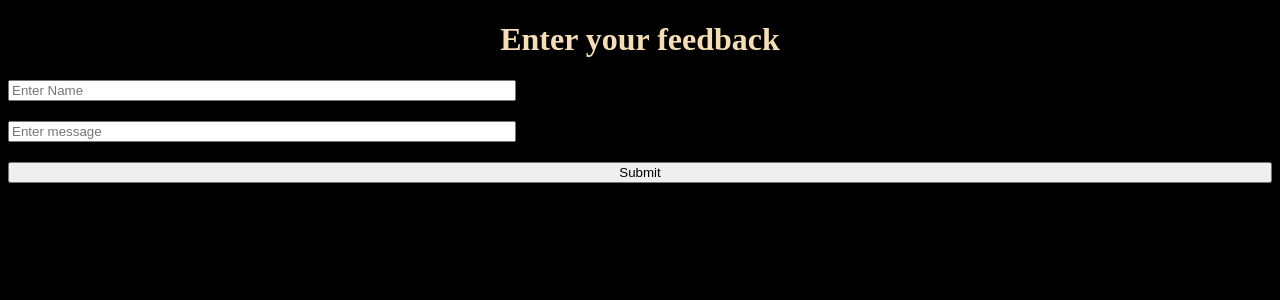
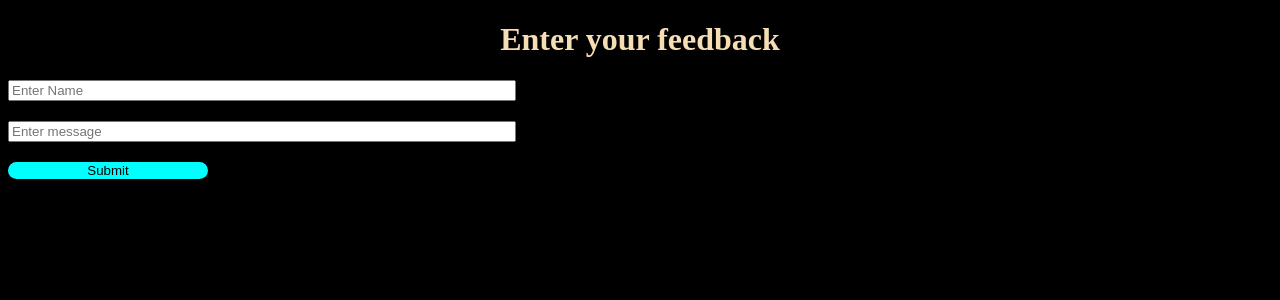
Before and after one commit to harshalpatil2809/Flask-TODOAPP, a Flask app: page / in a window 1280 px wide. Shown: the top 300 px of the page. Run offline with Flask 3, Linux system fonts and the light colour scheme.

Commit message:
second commit

```diff
--- a/static/style.css
+++ b/static/style.css
@@ -16,3 +16,9 @@ input{
     width: 500px;
     height: auto;
 }
+button{
+    width: 200px;
+    background-color: aqua;
+    border: none;
+    border-radius: 100px;
+}
```
